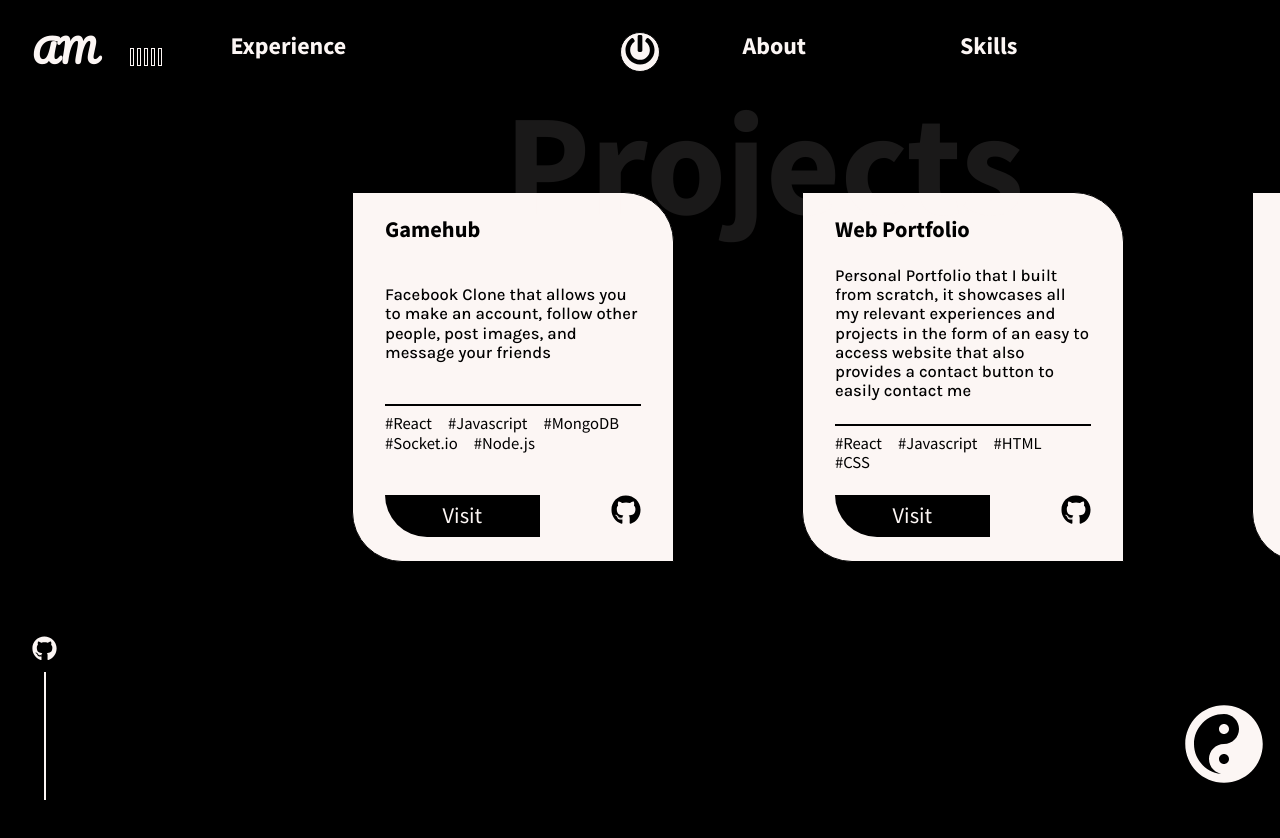
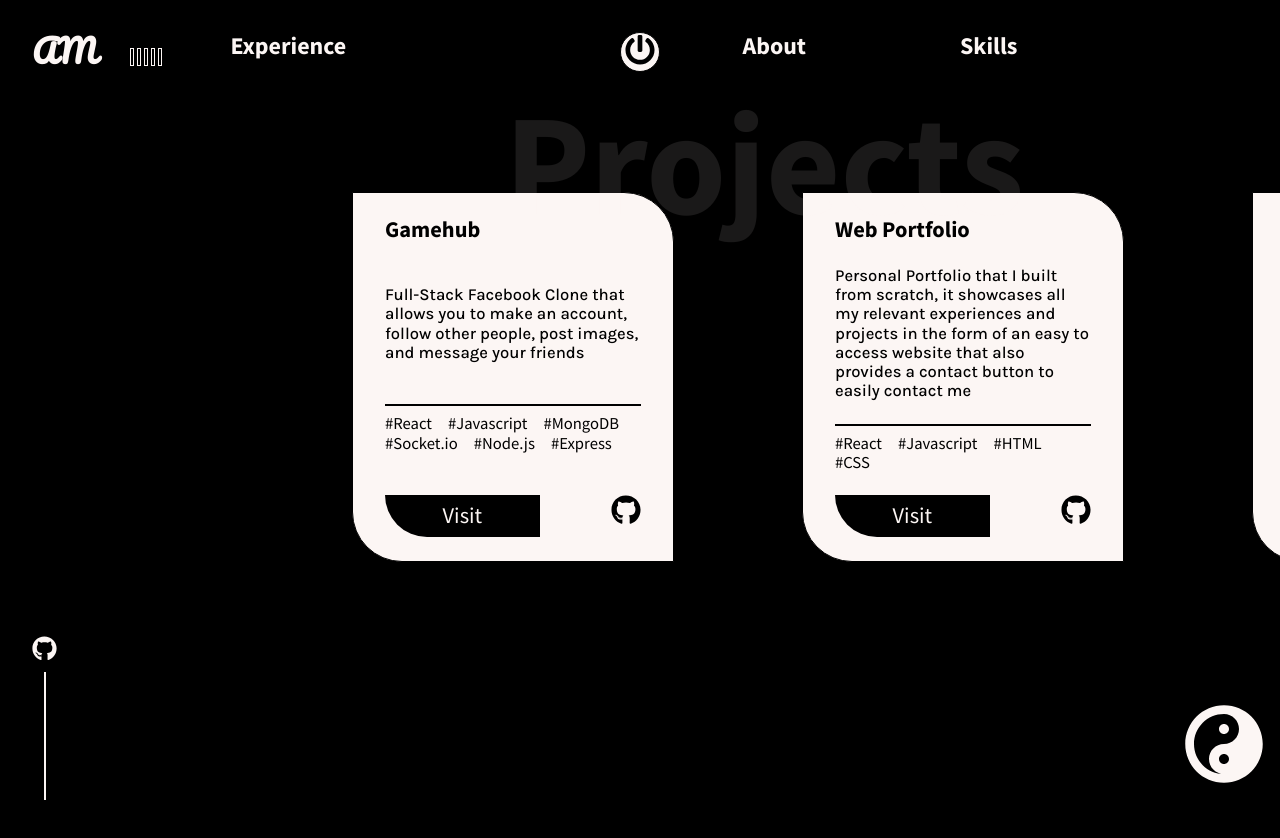
Before and after one commit to Graycouch/Web-Portfolio, a React (Create React App) app: page /projects in a window 1280 px wide. Shown: the top 838 px of the page. Built offline with nearby package versions, Linux system fonts and the light colour scheme.

Commit message:
Fixed Projects

```diff
--- a/src/components/ProjectsData.js
+++ b/src/components/ProjectsData.js
@@ -2,8 +2,8 @@ export const Work = [
     {
         id:1,
         name:"Gamehub",
-        description:"Facebook Clone that allows you to make an account, follow other people, post images, and message your friends",
-        tags:["React","Javascript","MongoDB", "Socket.io", "Node.js"],
+        description:"Full-Stack Facebook Clone that allows you to make an account, follow other people, post images, and message your friends",
+        tags:["React","Javascript","MongoDB", "Socket.io", "Node.js", "Express"],
 
         demo:"https://github.com/Graycouch/Gamehub",
         github:"https://github.com/Graycouch/Gamehub"
```
